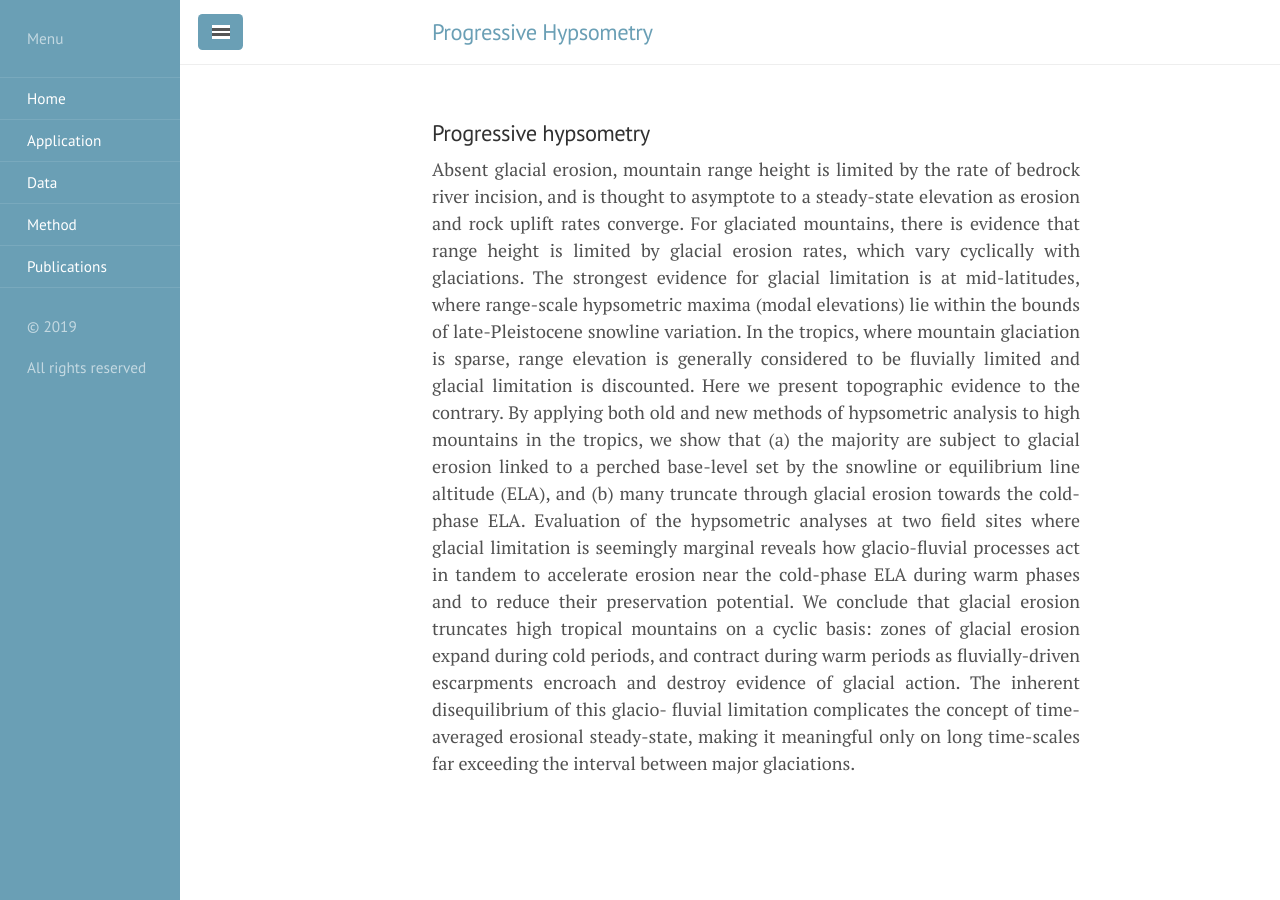
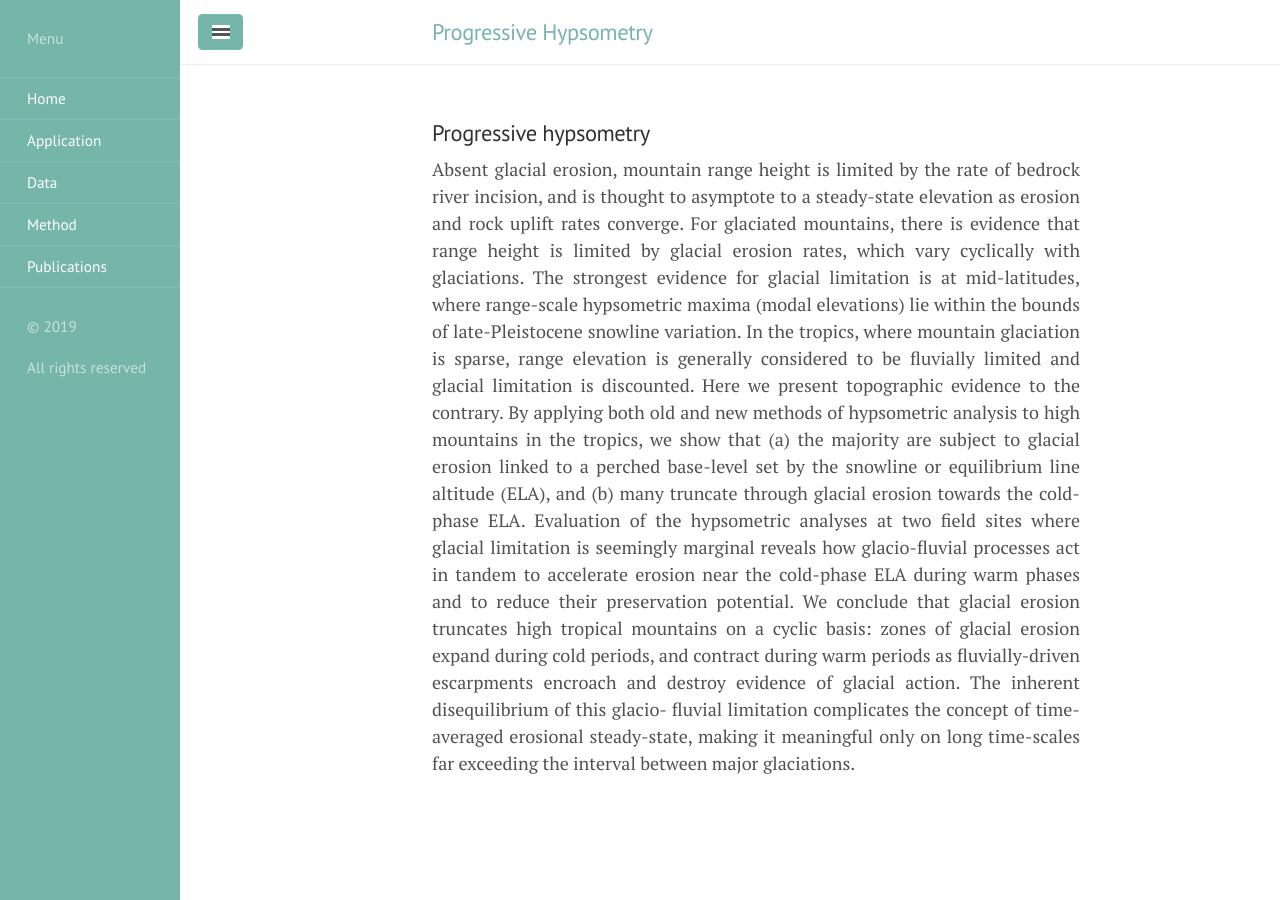
Before and after one commit to mcunningham917/PHdoc, a Jekyll site: the page built from index.html, in a window 1280 px wide. Built offline with Jekyll 4.4.1, drawn with Linux system fonts in a browser that asks for light colours; the list of posts is cut into pages by our own code.

Commit message:
Tweak color theme

```diff
--- a/_layouts/default.html
+++ b/_layouts/default.html
@@ -5,7 +5,7 @@
 
   <!-- <body class="theme-base-0b"> -->
   <!-- <body class="theme-base-08"> -->
-  <body class="theme-base-0d">
+  <body class="theme-base-0c">
   <!-- <body class="theme-base-0f"> -->
 
     {% include sidebar.html %}
```
